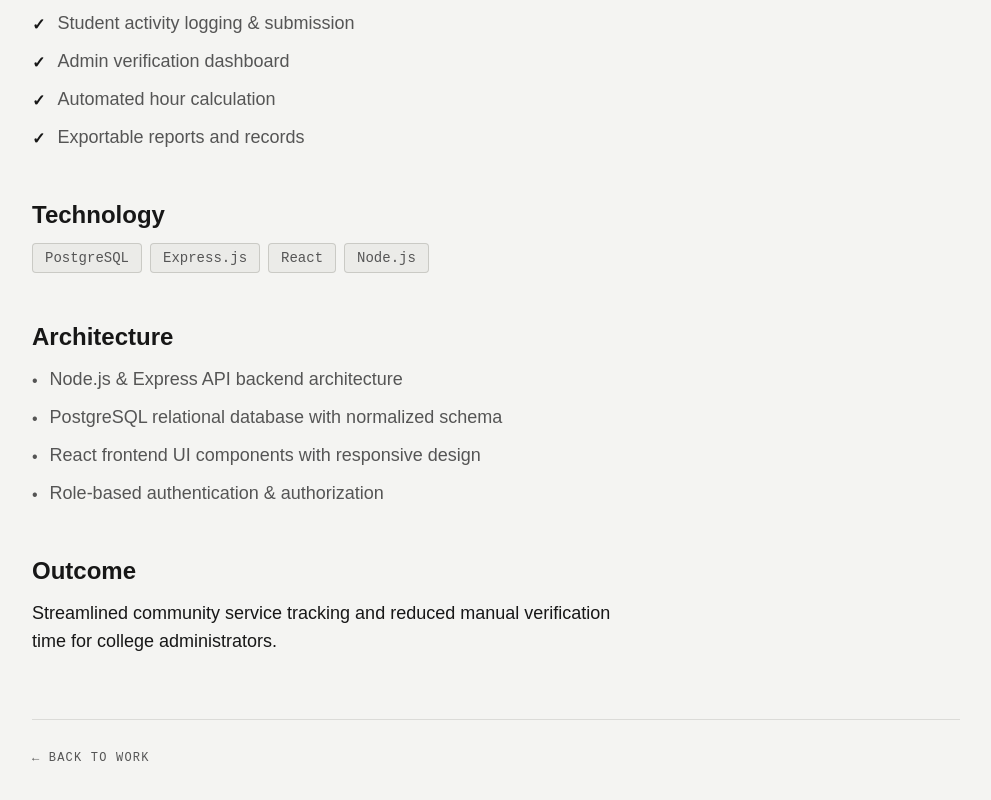
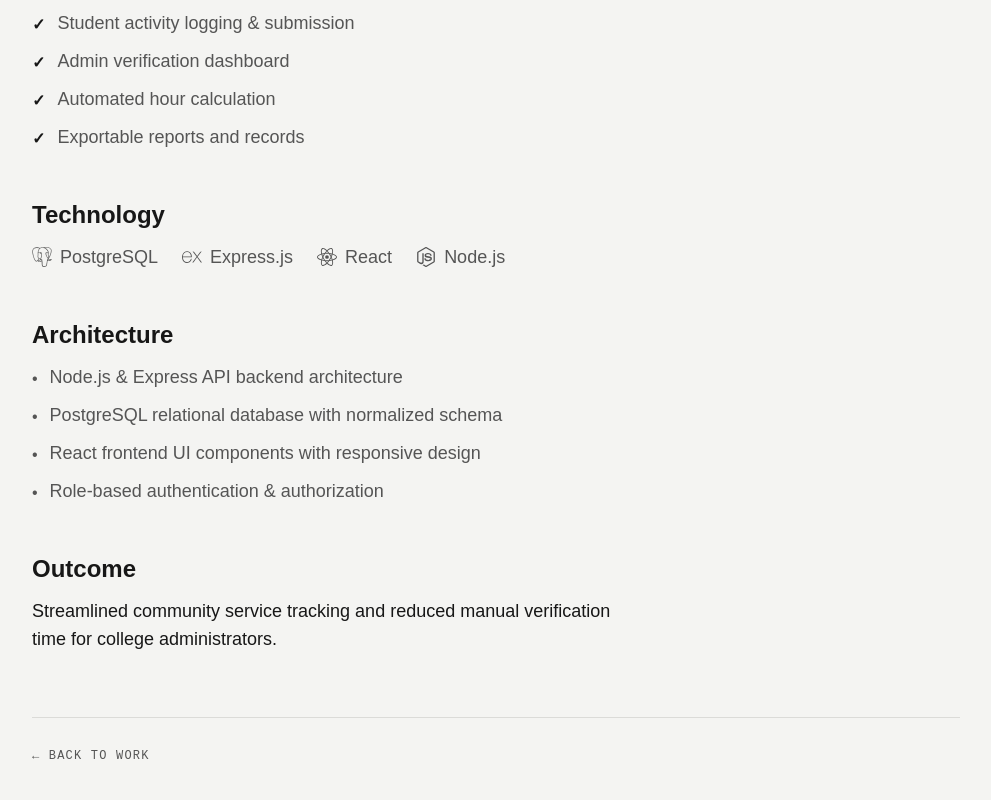
Before and after one commit to p1llows/jewel-portfolio, a Next.js app: page /work/csms in a window 1280 px wide. Shown: the part 940-1740 px from the top of the page, without its empty margins (272-1263 px from the left). Built offline with nearby package versions, Linux system fonts and the light colour scheme.

Commit message:
feat: add dynamic case study page component for portfolio projects

```diff
--- a/src/app/work/[slug]/page.tsx
+++ b/src/app/work/[slug]/page.tsx
@@ -1,5 +1,6 @@
 import { notFound } from "next/navigation";
 import { caseStudyData } from "@/data/caseStudies";
+import { TechIcon } from "@/components/stack/TechIcon";
 
 interface CaseStudyPageProps {
   params: {
@@ -74,12 +75,13 @@ export default function CaseStudyPage({ params }: CaseStudyPageProps) {
 
           <section>
             <h2 className="text-xl sm:text-2xl font-bold mb-3 text-foreground">Technology</h2>
-            <div className="flex flex-wrap gap-2">
+            <div className="flex flex-wrap gap-4 sm:gap-6">
               {caseStudy.technology.split(", ").map((tech) => (
                 <span
                   key={tech}
-                  className="rounded border border-border/60 bg-surface px-3 py-1 text-xs sm:text-sm font-mono text-secondary"
+                  className="flex items-center gap-2 text-base sm:text-lg text-secondary"
                 >
+                  <TechIcon name={tech} className="w-5 h-5" />
                   {tech}
                 </span>
               ))}
```
